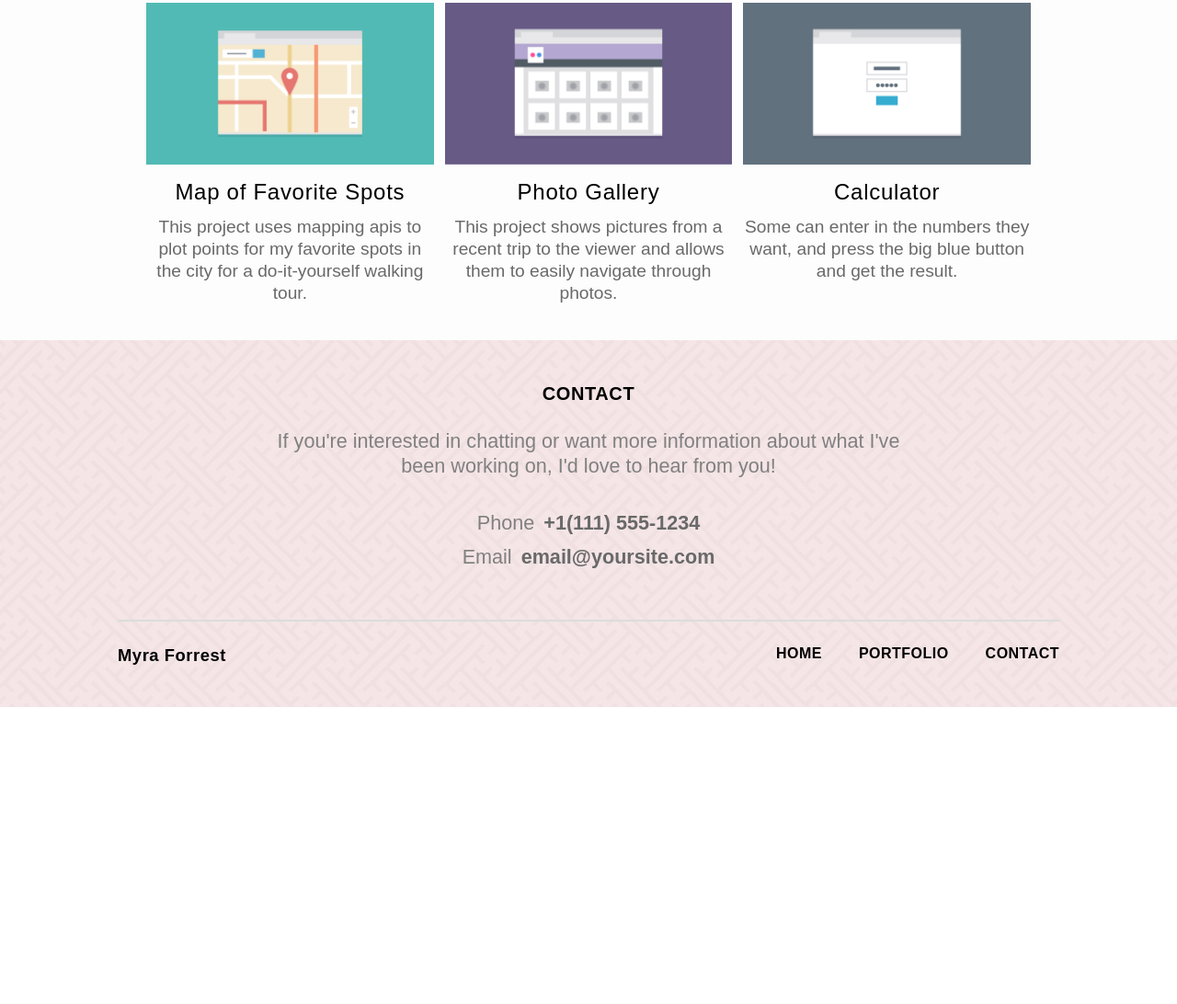
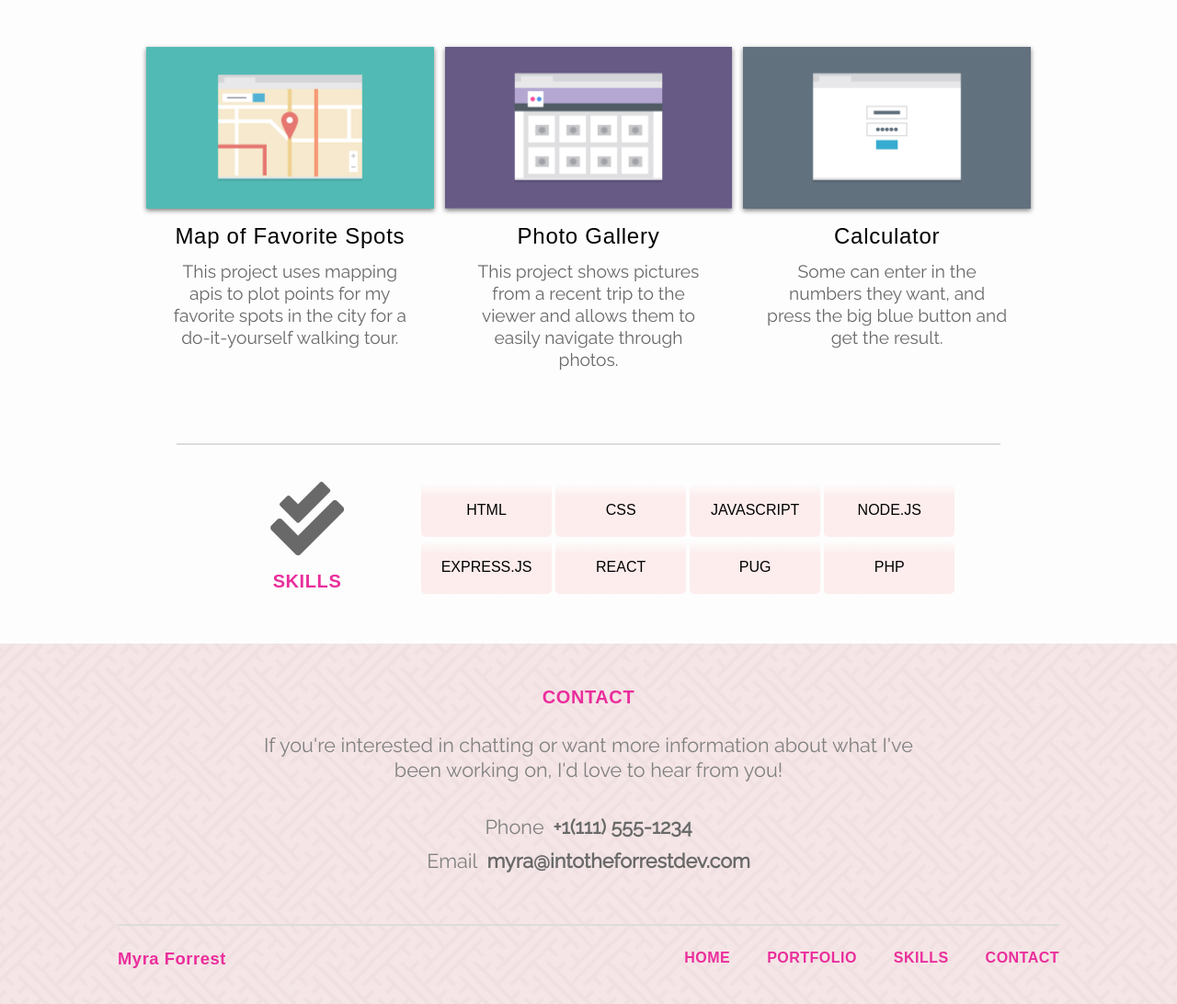
Before and after one commit to awillem/FEWD_2_Responsive, a plain HTML site: page index.html in a window 1280 px wide. Shown: the part 910-2002 px from the top of the page at 92% size. Before the commit the page ends 1679 px from the top, so only its background shows below. Drawn offline with Linux system fonts and the light colour scheme; a web font is replaced by a local one.

Commit message:
added in exceeds work: additional content and styling

```diff
--- a/css/styles.css
+++ b/css/styles.css
@@ -12,8 +12,13 @@ body {
 
 }
 
+a {
+  cursor: pointer;
+}
+
 p {
   line-height: 1.25em;
+  font-family: 'Raleway', sans-serif;
 }
 
 .wrapper {
@@ -28,9 +33,19 @@ h1, h2, h3, nav a {
   letter-spacing: .03em;
 }
 
+h1,
+nav li a,
+h2 {
+  color: #ea2e9c;
+}
+
 header h1 {
   font-size: 1.7rem;
   font-weight: bold;
+}
+
+header img {
+  border: 5px solid lightgrey;
 }
 
 h2 {
@@ -59,7 +74,8 @@ nav a {
   color: black;
 }
 
-.main-nav ul {
+.main-nav ul,
+.skills ul {
   padding: 0;
 }
 
@@ -74,6 +90,8 @@ nav a {
 
 
 
+
+
 header p,
 .contact p {
   font-size: 1.35rem;
@@ -81,7 +99,14 @@ header p,
 }
 
 article {
-  margin-top: 40px;
+  margin-top: 50px;
+}
+.portfolio div {
+  padding: 0 25px 0;
+}
+
+article img {
+  box-shadow: 0 2px 5px grey;
 }
 
 article p {
@@ -90,14 +115,30 @@ article p {
   margin-top: 12px;
 }
 
-article h3 {
+h3 {
   font-size: 1.5rem;
   font-weight: 500;
   margin: 12px 0;
 }
 
+.skills i {
+  font-size: 3em;
+  color: dimgrey;
+}
+
+.skills {
+  border-top: 2px solid gainsboro;
+  width: 90%;
+}
+
+
+
+
+
 .footer-nav {
   border-top: 2px solid gainsboro;
+  padding-left: 0;
+  padding-right: 0;
 }
 
 .footer-nav ul {
@@ -107,7 +148,7 @@ article h3 {
 .footer-nav h1 {
   font-size: 1.15rem;
   float: left;
-  width: 25%;
+  width: 50%;
   text-align: left;
 }
 
@@ -178,7 +219,7 @@ Media Queries
 *************
 ************/
 
-@media screen and (min-width: 768px) {
+@media (min-width: 768px) {
 
   .main-nav ul {
     display: inline-block;
@@ -187,6 +228,17 @@ Media Queries
   .main-nav li {
     background: none;
     float: left;
+  }
+
+  nav a {
+    transition: all .25s;
+  }
+
+
+  nav a:hover {
+    color: dimgrey;
+    text-shadow: 0px 0px 15px #aaa;
+    border-bottom: 2px solid #ea2e9c;
   }
 
   header {
@@ -222,6 +274,41 @@ Media Queries
     padding: 0px 6px;
   }
 
+.skills {
+  margin-top: 40px;
+  padding: 40px;
+}
+
+.skills {
+  width: 90%;
+}
+
+.skills i {
+  font-size: 5rem;
+}
+
+.skills div {
+  float: left;
+  width: 25%;
+}
+
+.skills ul {
+  float: right;
+  width: 75%;
+  padding-left: 20px;
+  margin: 0;
+}
+
+.skills li {
+  background: linear-gradient(rgba(253, 253, 253, 0.4), rgba(325,91,92,0.1) 25%);
+  float: left;
+  width: 24%;
+  margin: 2px;
+  padding: 20px;
+  border-radius: 5px;
+}
+
+
   .contact.wrapper {
     width: 75%;
   }
@@ -251,7 +338,7 @@ Media Queries
   }
 }
 
-@media screen and (min-width: 1024px) {
+@media (min-width: 1024px) {
   .main-nav h1 {
     float: left;
     width: 25%;
@@ -269,6 +356,10 @@ Media Queries
 
   article {
     width: calc(100%/3);
+  }
+
+  .skills {
+    width: 70%;
   }
 
   .contact.wrapper {
--- a/index.html
+++ b/index.html
@@ -3,9 +3,13 @@
 
 <head>
   <meta charset="UTF-8">
-  <meta name="viewport" content="width=device-width, initial-scale=1.0">
+  <meta name="viewport" content="width=device-width, initial-scale=1">
   <meta http-equiv="X-UA-Compatible" content="ie=edge">
   <link href="https://fonts.googleapis.com/css?family=Blinker&display=swap" rel="stylesheet">
+  <link href="https://fonts.googleapis.com/css?family=Raleway&display=swap" rel="stylesheet">
+  <!-- Import Font Awesome -->
+  <link rel="stylesheet" href="https://use.fontawesome.com/releases/v5.8.2/css/all.css"
+    integrity="sha384-oS3vJWv+0UjzBfQzYUhtDYW+Pj2yciDJxpsK1OYPAYjqT085Qq/1cq5FLXAZQ7Ay" crossorigin="anonymous">
   <link rel="stylesheet" href="css/styles.css">
   <title>Document</title>
 </head>
@@ -18,6 +22,7 @@
         <ul>
           <li><a href="#top">Home</a></li>
           <li><a href="#portfolio">Portfolio</a></li>
+          <li><a href="#skills">Skills</a></li>
           <li><a href="#contact">Contact</a></li>
         </ul>
       </nav>
@@ -35,39 +40,67 @@
       <h2>Portfolio</h2>
       <article>
         <img src="images/portfolio-1.png" alt="Marketing page for small business">
+        <div class="wrapper">
           <h3>Marketing Page</h3>
           <p>This project shows the front page of a marketing website meant for a specific business I'm interested in.
           </p>
+        </div>
       </article>
       <article>
         <img src="images/portfolio-2.png" alt="Search Engine Page">
+        <div class="wrapper">
           <h3>Search Page</h3>
           <p>This project searches through a specific database to find information that the user is trying to look up.
           </p>
+        </div>
       </article>
       <article>
         <img src="images/portfolio-3.png" alt="Travel App Website">
+        <div class="wrapper">
           <h3>Travel App</h3>
           <p>This project compares travel times based on different transportation methods and tells you the best one.
           </p>
+        </div>
       </article>
       <article>
         <img src="images/portfolio-4.png" alt="Mapping Website">
+        <div class="wrapper">
           <h3>Map of Favorite Spots</h3>
           <p>This project uses mapping apis to plot points for my favorite spots in the city for a do-it-yourself
             walking tour.</p>
+        </div>
       </article>
       <article>
         <img src="images/portfolio-5.png" alt="Photo Gallery Website">
+        <div class="wrapper">
           <h3>Photo Gallery</h3>
           <p>This project shows pictures from a recent trip to the viewer and allows them to easily navigate through
             photos.</p>
+        </div>
       </article>
       <article>
         <img src="images/portfolio-6.png" alt="Calculator App">
+        <div class="wrapper">
           <h3>Calculator</h3>
           <p>Some can enter in the numbers they want, and press the big blue button and get the result.</p>
+        </div>
       </article>
+    </section>
+    <section class="skills wrapper clearfix" id="skills">
+      <div>
+        <i class="fas fa-check-double"></i>
+        <h2>Skills</h2>
+      </div>
+      <ul>
+        <li>HTML</li>
+        <li>CSS</li>
+        <li>JavaScript</li>
+        <li>Node.js</li>
+        <li>Express.js</li>
+        <li>React</li>
+        <li>Pug</li>
+        <li>PHP</li>
+      </ul>
     </section>
   </main>
 
@@ -83,7 +116,7 @@
       <p>If you're interested in chatting or want more information about what I've been working on, I'd love to hear
         from you!</p>
       <p>Phone<span>+1(111) 555-1234</span></p>
-      <p>Email<span>email@yoursite.com</span></p>
+      <p>Email<span>myra@intotheforrestdev.com</span></p>
     </section>
     <nav class="footer-nav wrapper clearfix">
       <h1>Myra Forrest</h1>
@@ -91,6 +124,7 @@
       <ul>
         <li><a href="#top">Home</a></li>
         <li><a href="#portfolio">Portfolio</a></li>
+        <li><a href="#skills">Skills</a></li>
         <li><a href="#contact">Contact</a></li>
       </ul>
     </nav>
```
Also changed, not shown: 1 other file. Lines whose indentation alone changed are shown as unchanged.
